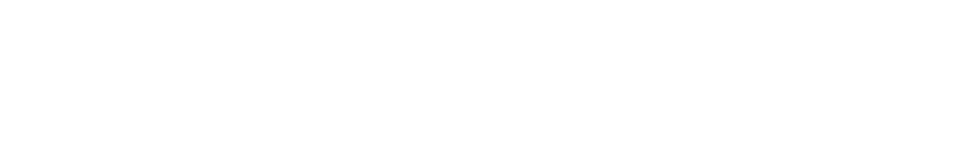
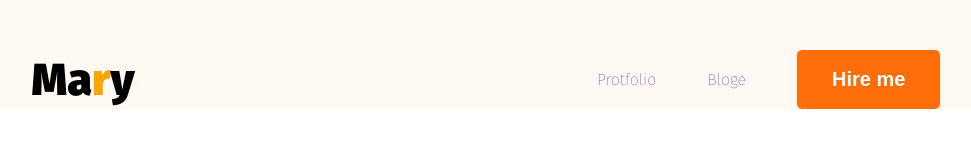
Before and after one commit to partho019das/hero-dev-code, a plain HTML site: page index.html in a window 1280 px wide. Shown: the whole page, without its empty margins (154-1125 px from the left). Drawn offline with Linux system fonts and the light colour scheme.

Commit message:
updated index.html and added style folder

```diff
--- a/index.html
+++ b/index.html
@@ -4,8 +4,27 @@
     <meta charset="UTF-8">
     <meta name="viewport" content="width=device-width, initial-scale=1.0">
     <title>partho das</title>
+    <link rel="preconnect" href="https://fonts.googleapis.com">
+<link rel="preconnect" href="https://fonts.gstatic.com" crossorigin>
+<link href="https://fonts.googleapis.com/css2?family=Fira+Sans:ital,wght@0,100;0,200;0,300;0,400;0,500;0,600;0,
+700;0,800;0,900;1,100;1,200;1,300;1,400;1,500;1,600;1,700;1,800;1,900&family=Handlee&family=Montserrat:ital,wght@0
+,100..900;1,100..900&family=Open+Sans:ital,wght@0,300..800;1,300..800&family=Satisfy&display=swap" rel="stylesheet">
+
+<link rel="stylesheet" href="style/portfolio.css">
 </head>
-<body>
+<body class="fira-sans-thin">
+    <header>
+        <nav>
+            <div class="logo">
+                <h2>Ma<span>r</span>y</h2>
+            </div>
+            <ul class="menu">
+                <li><a href="">Protfolio</a></li>
+                <li><a href="">Bloge</a></li>
+                <li><button class="btn">Hire me</button></li>
+            </ul>
+        </nav>
+    </header>
 
 </body>
 </html>
--- /dev/null
+++ b/style/portfolio.css
@@ -0,0 +1,58 @@
+*{
+    margin: 0;
+    padding: 0;
+    box-sizing: border-box;
+}
+
+/* shear style */
+
+.fira-sans-thin {
+  font-family: "Fira Sans", sans-serif;
+  font-weight: 100;
+}
+.logo h2{ font-size: 45px;
+  font-weight: 900;
+
+}
+
+.logo h2 span{
+  color: orange;
+}
+
+.btn{
+      background-color: #fd6e0a;
+      border-radius: 5px;
+       border: none;
+       padding: 18px 35px;
+      font-weight: bold;
+      font-size: 20px;
+      color: white;
+}
+
+/* main style */
+header{
+    background-color: #fff8f3;
+   padding-top: 50PX;
+}
+
+nav{
+     width: 71%;
+     max-width: 1140px;
+ /* border: 1px solid red; */
+ margin: 0% auto;
+display: flex;
+justify-content: space-between;
+  align-items: center;
+}
+
+nav .menu{ display: flex;
+           list-style: none;
+           gap: 51px;
+           align-items: center;
+}
+
+nav .menu a{
+              text-decoration: none;
+              color: #474747
+              font-size: 20px;
+}
```
